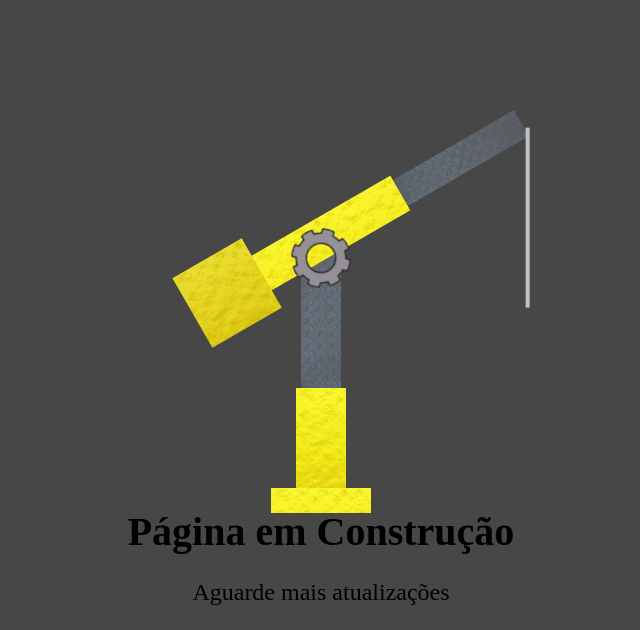
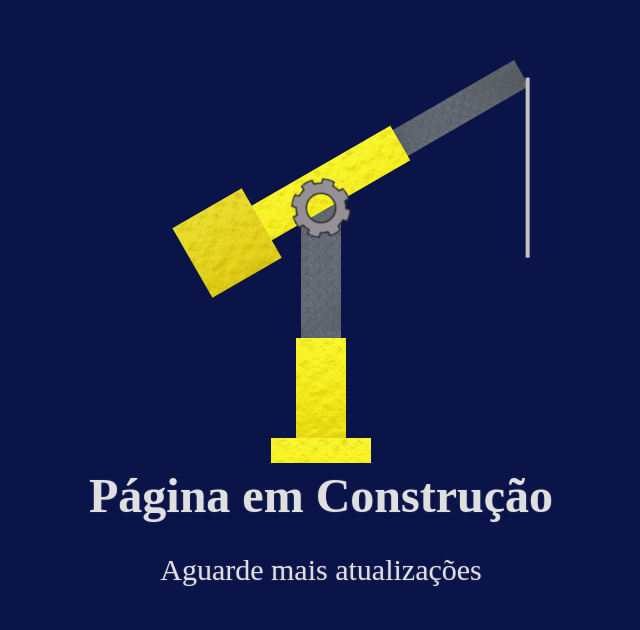
Before and after one commit to RodrigoFr10/HTML, a plain HTML site: page guindaste/guind.html in a window 1280 px wide. Shown: the part 212-842 px from the top of the page, without its empty margins (319-959 px from the left). Drawn offline with Linux system fonts and the light colour scheme.

Commit message:
novo commit

```diff
--- a/guindaste/guind.css
+++ b/guindaste/guind.css
@@ -1,4 +1,4 @@
-body{background-color: #474747;
+body{background-color: #0a1449;
      text-align: center;
 }
 .textura{width: 100%;
@@ -18,7 +18,7 @@ body{background-color: #474747;
 
 .baseSolo{background-color: yellow;
         width:100px;
-        margin-top: 100px;
+        margin-top:100px;
         height: 25px;
         left:-25px;
         position: absolute;
@@ -28,7 +28,7 @@ body{background-color: #474747;
       width:50px;
       height: 100px;
       margin: auto;
-      margin-top:600px;
+      margin-top:550px;
       position: relative;
 }
 .corpo{background-color: #7e7e7e;
@@ -94,18 +94,18 @@ body{background-color: #474747;
 
 }
 
-h1 {
-    font-size: 2.5rem;
-    margin: 20px 0;
-    animation: fadeIn 2s ease-in-out;
+h1 {font-size: 48px;
+    margin: 30px 0;
+    color:#dfdfdf;
+    animation: brilho 1.2s alternate infinite;
 }
 
-p {
-    font-size: 1.5rem;
-    animation: fadeIn 2s ease-in-out 1s;
+p {font-size: 30px;
+   color:#dfdfdf;
+   animation: brilho 1.2s alternate infinite;
 }
 
-@keyframes fadeIn {
-    0% { opacity: 0; }
-    100% { opacity: 1; }
+@keyframes brilho {
+
+    100% { opacity: 1; text-shadow:0px 0px 8px #ffffff;}
 }
```
